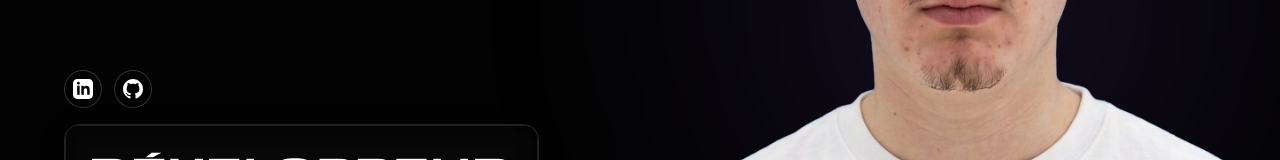
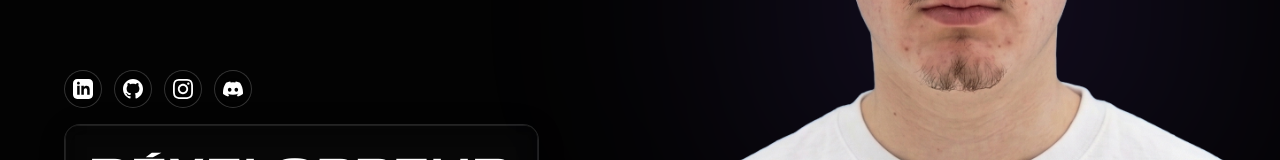
Before and after one commit to DevShaD0ow/Portfolio, a Next.js app: page /Portfolio/ in a window 1280 px wide. Shown: the part 495-655 px from the top of the page. Built offline with nearby package versions, Linux system fonts and the light colour scheme.

Commit message:
add insta et discord

```diff
--- a/src/components/hero.tsx
+++ b/src/components/hero.tsx
@@ -48,11 +48,24 @@ export default function Hero() {
                 className="absolute left-8 bottom-8 md:left-16 md:bottom-10 z-30 flex flex-col gap-4 w-max max-w-[95vw]"
             >
                 <div className="flex gap-3 justify-center md:justify-start">
+                    {/* LinkedIn */}
                     <a href="https://www.linkedin.com/in/alexis-tirant-386409293/" target="_blank" className="p-2 border border-white/20 rounded-full hover:bg-white/10 transition-all text-white backdrop-blur-md bg-black/20">
                         <svg className="w-5 h-5" viewBox="0 0 24 24" fill="currentColor"><path d="M19 0h-14c-2.761 0-5 2.239-5 5v14c0 2.761 2.239 5 5 5h14c2.762 0 5-2.239 5-5v-14c0-2.761-2.238-5-5-5zm-11 19h-3v-11h3v11zm-1.5-12.268c-.966 0-1.75-.79-1.75-1.764s.784-1.764 1.75-1.764 1.75.79 1.75 1.764-.783 1.764-1.75 1.764zm13.5 12.268h-3v-5.604c0-3.368-4-3.113-4 0v5.604h-3v-11h3v1.765c1.396-2.586 7-2.777 7 2.476v6.759z" /></svg>
                     </a>
+
+                    {/* GitHub */}
                     <a href="https://github.com/AlexisTirant" target="_blank" className="p-2 border border-white/20 rounded-full hover:bg-white/10 transition-all text-white backdrop-blur-md bg-black/20">
                         <svg className="w-5 h-5" viewBox="0 0 24 24" fill="currentColor"><path d="M12 0c-6.626 0-12 5.373-12 12 0 5.302 3.438 9.8 8.207 11.387.599.111.793-.261.793-.577v-2.234c-3.338.726-4.033-1.416-4.033-1.416-.546-1.387-1.333-1.756-1.333-1.756-1.089-.745.083-.729.083-.729 1.205.084 1.839 1.237 1.839 1.237 1.07 1.834 2.807 1.304 3.492.997.107-.775.418-1.305.762-1.604-2.665-.305-5.467-1.334-5.467-5.931 0-1.311.469-2.381 1.236-3.221-.124-.303-.535-1.524.117-3.176 0 0 1.008-.322 3.301 1.23.957-.266 1.983-.399 3.003-.404 1.02.005 2.047.138 3.006.404 2.291-1.552 3.297-1.23 3.297-1.23.653 1.653.242 2.874.118 3.176.77.84 1.235 1.911 1.235 3.221 0 4.609-2.807 5.624-5.479 5.921.43.372.823 1.102.823 2.222v3.293c0 .319.192.694.801.576 4.765-1.589 8.199-6.086 8.199-11.386 0-6.627-5.373-12-12-12z" /></svg>
+                    </a>
+
+                    {/* Instagram */}
+                    <a href="https://www.instagram.com/alexiis.trn/" target="_blank" className="p-2 border border-white/20 rounded-full hover:bg-white/10 transition-all text-white backdrop-blur-md bg-black/20">
+                        <svg className="w-5 h-5" viewBox="0 0 24 24" fill="currentColor"><path d="M12 2.163c3.204 0 3.584.012 4.85.07 3.252.148 4.771 1.691 4.919 4.919.058 1.265.069 1.645.069 4.849 0 3.205-.012 3.584-.069 4.849-.149 3.225-1.664 4.771-4.919 4.919-1.266.058-1.644.07-4.85.07-3.204 0-3.584-.012-4.849-.07-3.26-.149-4.771-1.699-4.919-4.92-.058-1.265-.07-1.644-.07-4.849 0-3.204.013-3.583.07-4.849.149-3.227 1.664-4.771 4.919-4.919 1.266-.057 1.645-.069 4.849-.069zm0-2.163c-3.259 0-3.667.014-4.947.072-4.358.2-6.78 2.618-6.98 6.98-.059 1.281-.073 1.689-.073 4.948 0 3.259.014 3.668.072 4.948.2 4.358 2.618 6.78 6.98 6.98 1.281.058 1.689.072 4.948.072 3.259 0 3.668-.014 4.948-.072 4.354-.2 6.782-2.618 6.979-6.98.059-1.28.073-1.689.073-4.948 0-3.259-.014-3.667-.072-4.947-.196-4.354-2.617-6.78-6.979-6.98-1.281-.059-1.69-.073-4.949-.073zm0 5.838c-3.403 0-6.162 2.759-6.162 6.162s2.759 6.163 6.162 6.163 6.162-2.759 6.162-6.163-2.759-6.162-6.162-6.162zm0 10.162c-2.209 0-4-1.79-4-4 0-2.209 1.791-4 4-4s4 1.791 4 4c0 2.21-1.791 4-4 4zm6.406-11.845c-.796 0-1.441.645-1.441 1.44s.645 1.44 1.441 1.44c.795 0 1.439-.645 1.439-1.44s-.644-1.44-1.439-1.44z" /></svg>
+                    </a>
+
+                    {/* Discord */}
+                    <a href="https://discord.gg/53S4qPDb38" target="_blank" className="p-2 border border-white/20 rounded-full hover:bg-white/10 transition-all text-white backdrop-blur-md bg-black/20">
+                        <svg className="w-5 h-5" viewBox="0 0 24 24" fill="currentColor"><path d="M20.317 4.37a19.791 19.791 0 0 0-4.885-1.515.074.074 0 0 0-.079.037c-.21.375-.444.864-.608 1.25a18.27 18.27 0 0 0-5.487 0 12.64 12.64 0 0 0-.617-1.25.077.077 0 0 0-.079-.037A19.736 19.736 0 0 0 3.677 4.37a.07.07 0 0 0-.032.027C.533 9.046-.32 13.58.099 18.057a.082.082 0 0 0 .031.057 19.9 19.9 0 0 0 5.993 3.03.078.078 0 0 0 .084-.028c.462-.63.874-1.295 1.226-1.994a.076.076 0 0 0-.041-.106 13.107 13.107 0 0 1-1.872-.892.077.077 0 0 1-.008-.128c.126-.094.252-.192.372-.29a.074.074 0 0 1 .077-.01c3.928 1.793 8.18 1.793 12.062 0a.074.074 0 0 1 .078.01c.12.098.246.196.373.29a.077.077 0 0 1-.006.127 12.299 12.299 0 0 1-1.873.892.077.077 0 0 0-.041.107c.36.698.772 1.362 1.225 1.993a.076.076 0 0 0 .084.028 19.839 19.839 0 0 0 6.002-3.03.077.077 0 0 0 .032-.054c.5-5.177-.838-9.674-3.549-13.66a.06.06 0 0 0-.031-.03zM8.02 15.33c-1.183 0-2.157-1.085-2.157-2.419 0-1.333.956-2.419 2.157-2.419 1.21 0 2.176 1.096 2.157 2.42 0 1.333-.956 2.419-2.157 2.419zm7.975 0c-1.183 0-2.157-1.085-2.157-2.419 0-1.333.955-2.419 2.157-2.419 1.21 0 2.176 1.096 2.157 2.42 0 1.333-.946 2.419-2.157 2.419z" /></svg>
                     </a>
                 </div>
 
```
